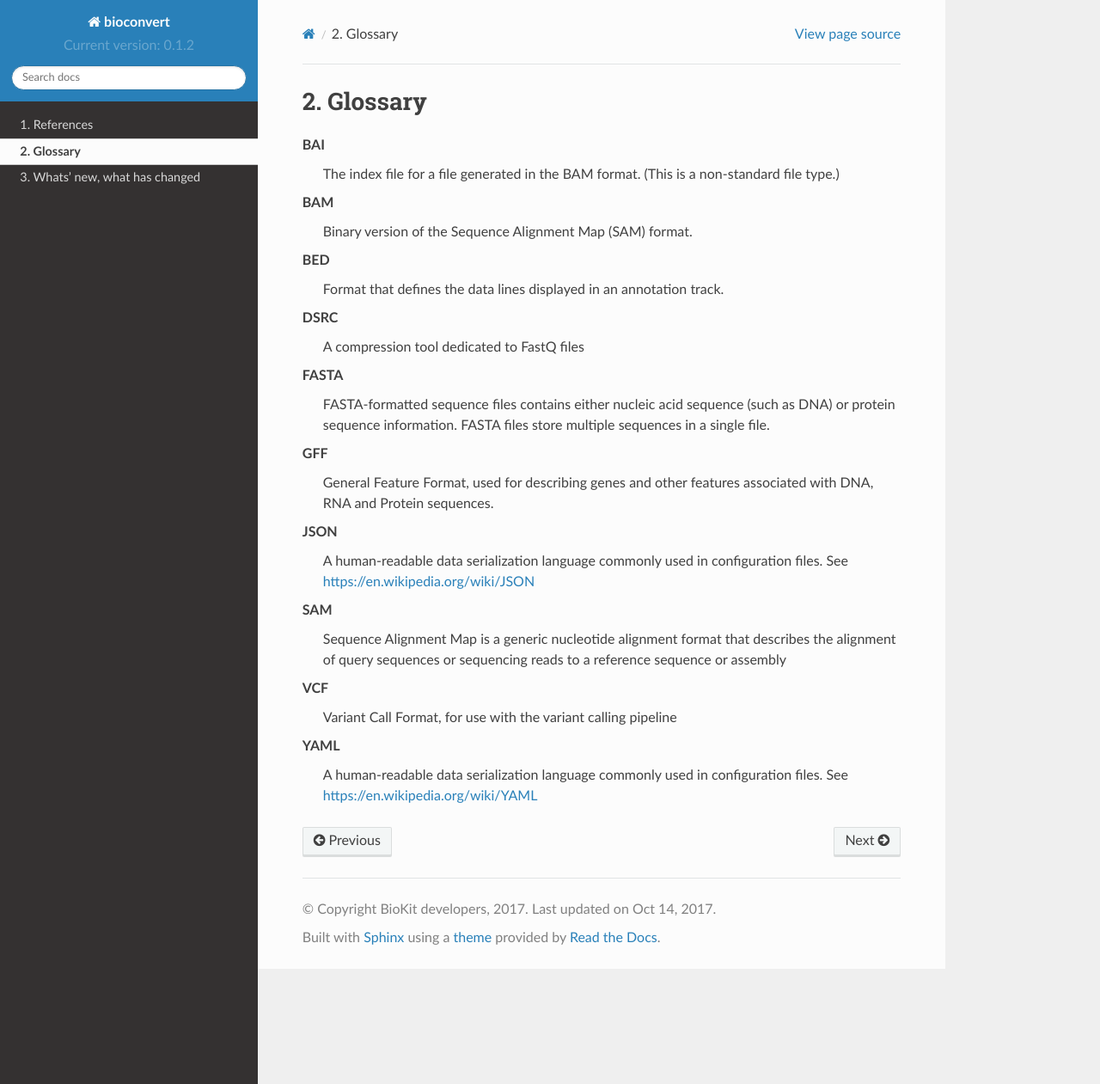
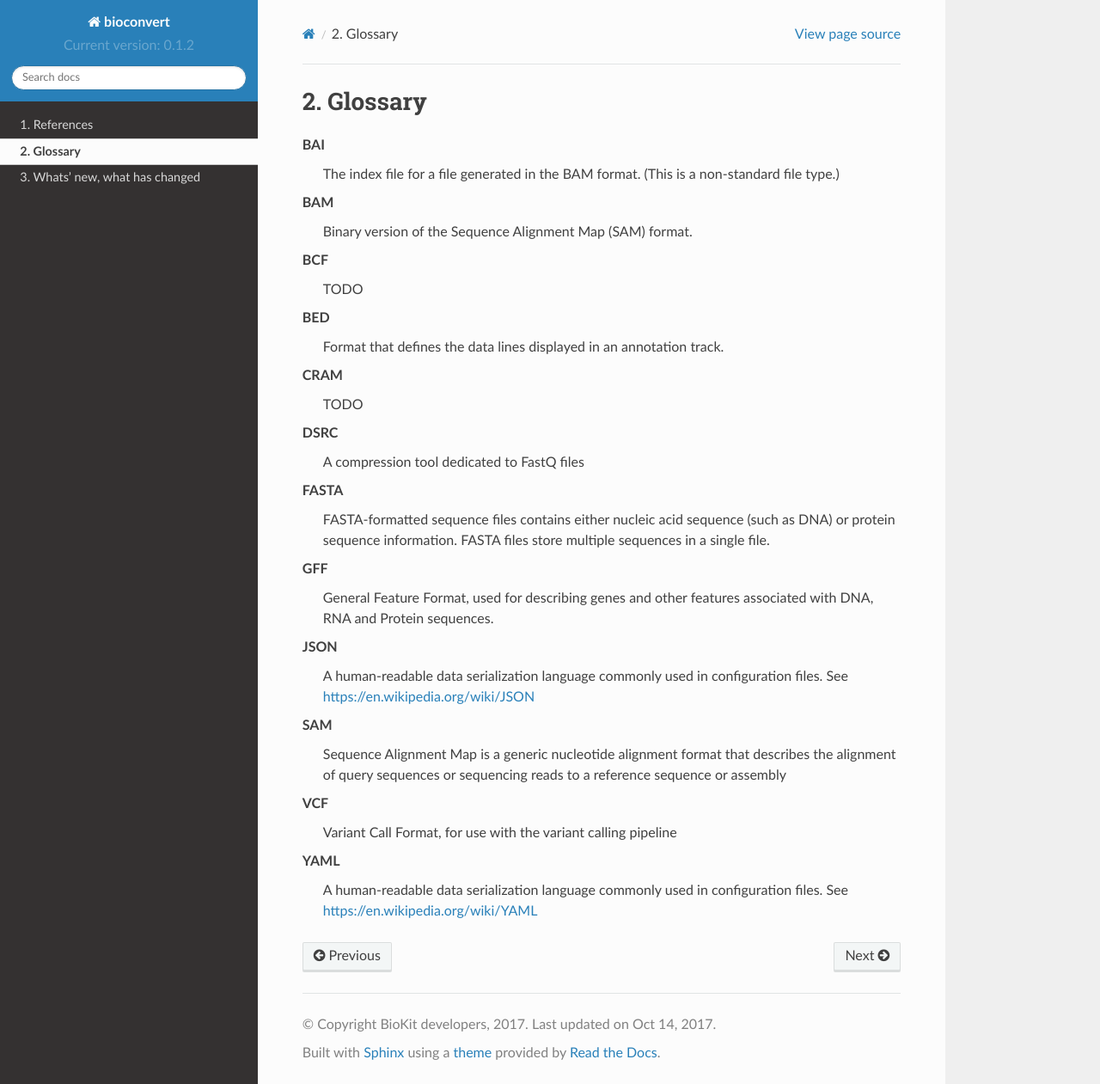
Before and after one commit to bioconvert/bioconvert, a Sphinx documentation site: the page built from doc/glossary.rst, in a window 1280 px wide and 1261 px high. Shown: the whole window at 86% size. Built offline with Sphinx 7.4.7 and the Read the Docs theme 2.0.0, drawn with Linux system fonts in a browser that asks for light colours; formulas are drawn with MathJax 3; pages that are not in the unit, such as notebooks, are missing from menus.

Commit message:
add missing term

```diff
--- a/doc/glossary.rst
+++ b/doc/glossary.rst
@@ -19,6 +19,14 @@ Glossary
 
         The index file for a file generated in the BAM format. (This is a
         non-standard file type.)
+
+    BCF
+
+        TODO
+
+    CRAM
+
+        TODO
 
     DSRC
 
```
